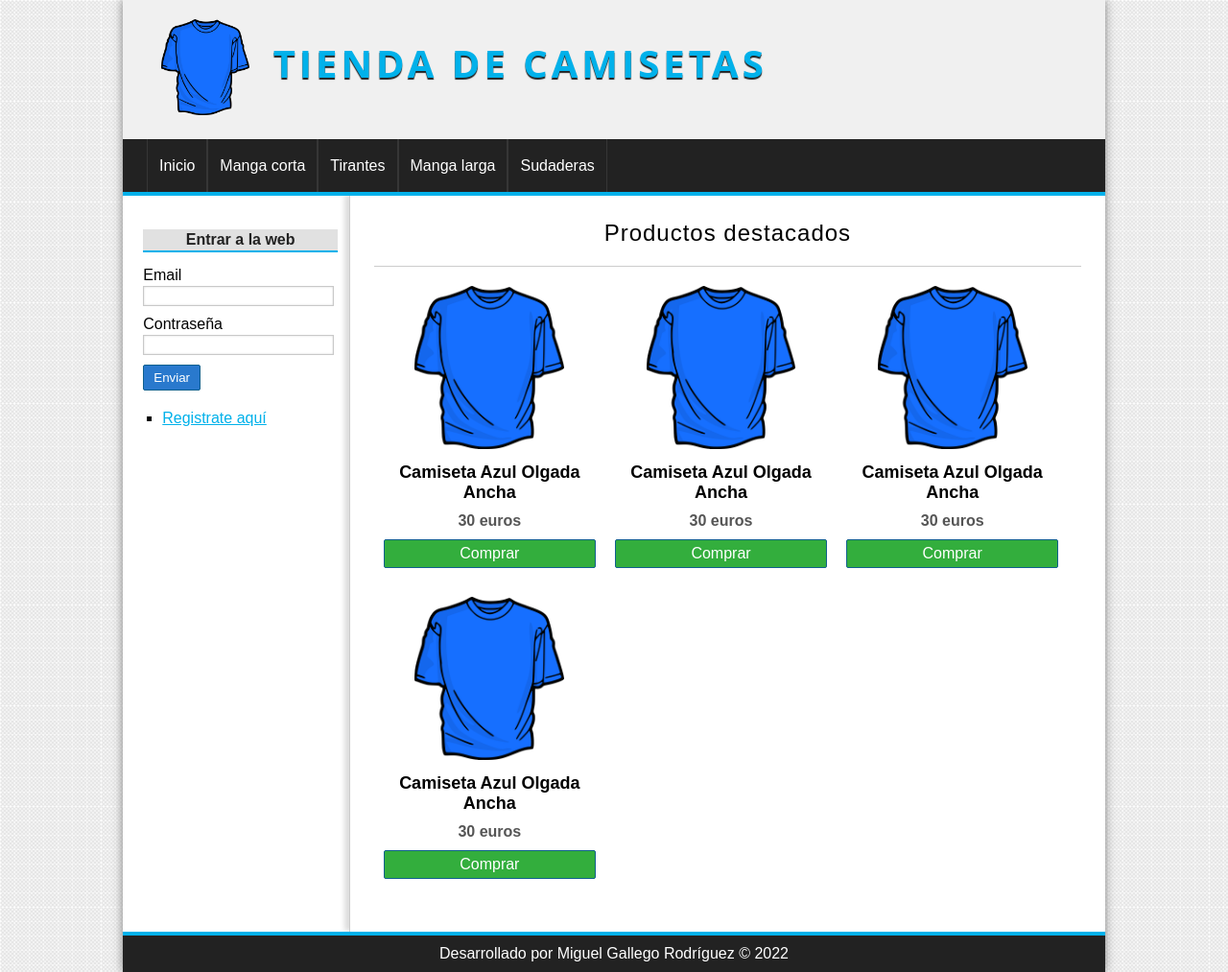
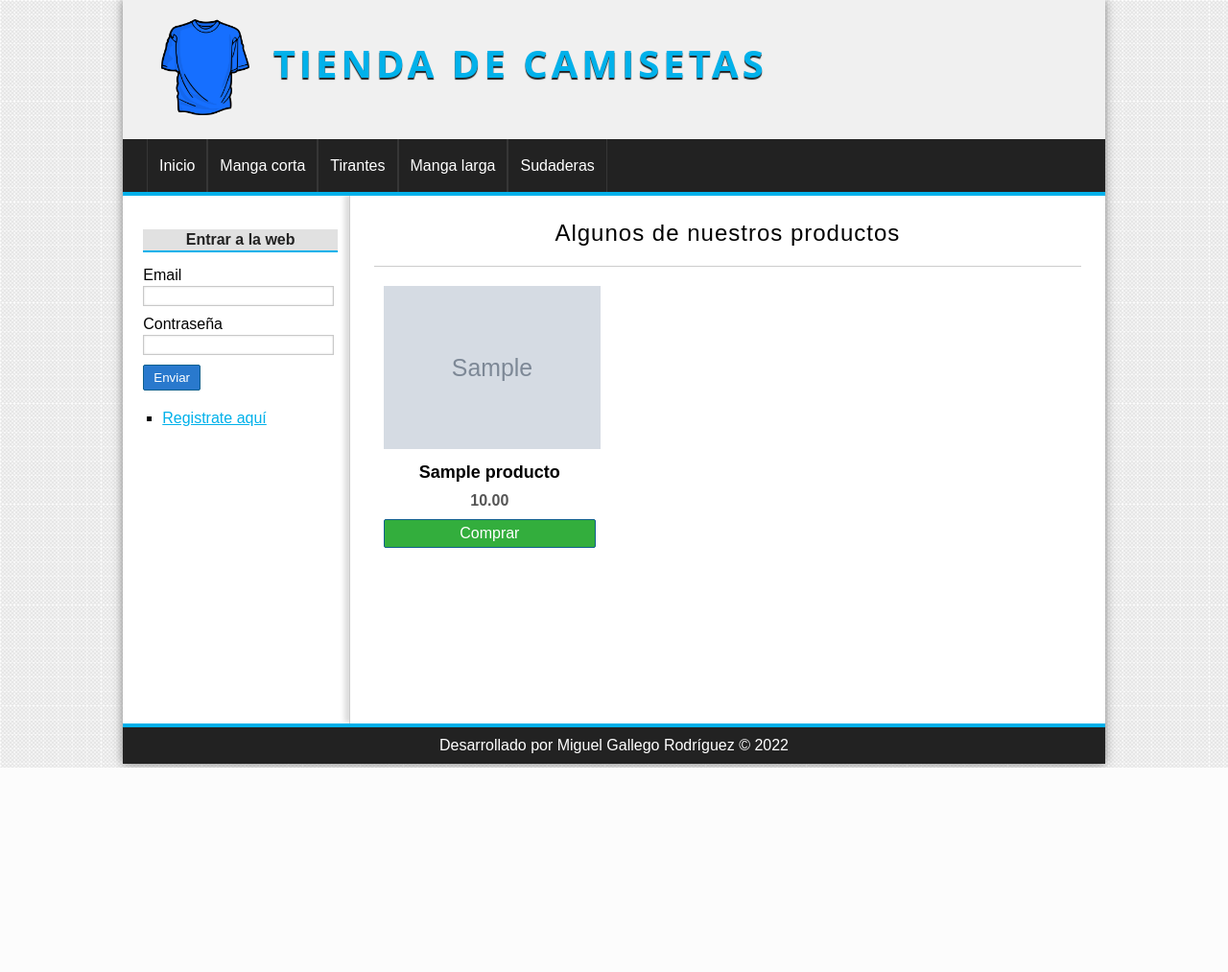
Before and after one commit to MiguelGallegoR/tienda-de-camisetas, a PHP site: page /master-php/ in a window 1280 px wide. Shown: the whole page at 96% size. After the commit the page ends 800 px from the top, so only its background shows below. Run offline with PHP 8.4, Linux system fonts and the light colour scheme; data comes from the database, SQL or seed files in the repository; tables that the repository leaves empty hold one stand-in row (values such as "Sample post"); grey boxes marked "Sample" are stand-in pictures.

Commit message:
cambios para que muestre las caracteristicas de los productos de la base de datos

```diff
--- a/views/producto/destacados.php
+++ b/views/producto/destacados.php
@@ -1,27 +1,16 @@
 
+<h1>Algunos de nuestros productos</h1>
 
-    <h1>Productos destacados</h1>
-    <div class="product">
-        <img src="assets/img/camiseta.png" alt="">
-        <h2>Camiseta Azul Olgada Ancha</h2>
-        <p>30 euros</p>
-        <a href="" class="button">Comprar</a>
-    </div>
-    <div class="product">
-        <img src="assets/img/camiseta.png" alt="">
-        <h2>Camiseta Azul Olgada Ancha</h2>
-        <p>30 euros</p>
-        <a href="" class="button">Comprar</a>
-    </div>
-    <div class="product">
-        <img src="assets/img/camiseta.png" alt="">
-        <h2>Camiseta Azul Olgada Ancha</h2>
-        <p>30 euros</p>
-        <a href="" class="button">Comprar</a>
-    </div>
-    <div class="product">
-        <img src="assets/img/camiseta.png" alt="">
-        <h2>Camiseta Azul Olgada Ancha</h2>
-        <p>30 euros</p>
-        <a href="" class="button">Comprar</a>
-    </div>
+    <?php while($product = $productos->fetch_object()) : ?>
+        <div class="product">
+            <?php if($product->imagen != null) : ?>
+                <img src="<?=base_url?>uploads/images/<?=$product->imagen?>" >
+            <?php else : ?>
+                <img src="assets/img/camiseta.png" alt="">
+            <?php endif ; ?>
+            <h2><?=$product->nombre?></h2>
+            <p><?=$product->precio?></p>
+
+            <a href="" class="button">Comprar</a>
+        </div>
+    <?php endwhile; ?>
```
